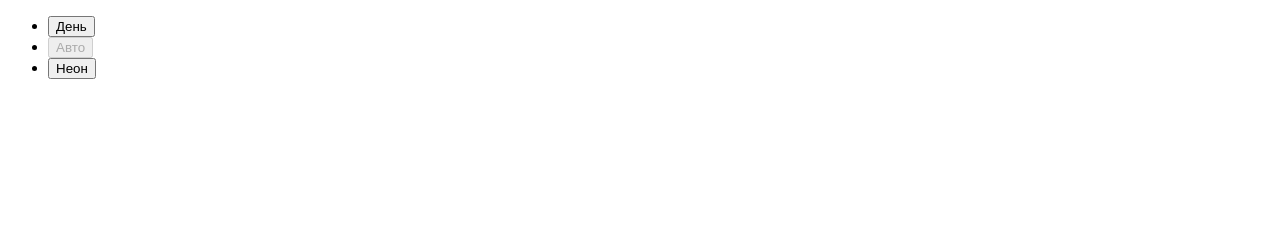
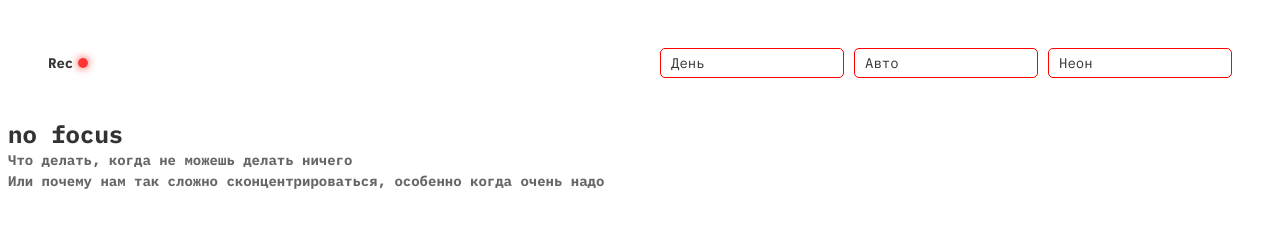
Before and after one commit to simba244/slozhno-sosredotochitsya-fd, a plain HTML site: page index.html in a window 1280 px wide. Drawn offline with Linux system fonts and the light colour scheme.

Commit message:
Собрал хедер

```diff
--- a/index.html
+++ b/index.html
@@ -5,10 +5,23 @@
     <meta http-equiv="X-UA-Compatible" content="IE=edge" />
     <meta name="viewport" content="width=device-width, initial-scale=1.0" />
     <title>Сложно сосредоточиться</title>
+    <link rel="stylesheet" href= "./fonts/fonts.css"/>
+    <link rel="stylesheet" href="./styles/variables.css">
+    <link rel="stylesheet" href="./styles/style.css">
+    <link rel="stylesheet" href="./styles/dark.css">
+    <link rel="stylesheet" href="./styles/light.css">
+
+
     <script src="./scripts/script.js"></script>
   </head>
   <body class="page">
     <header class="header decorated-zone">
+
+      <div class="header__logo">
+        <span class="header__text">Rec</span>
+        <div class="header__dot"></div>
+      </div>
+
       <nav class="header__theme-menu">
         <ul class="header__theme-menu-list">
           <li class="header__theme-menu-item">
@@ -35,6 +48,16 @@
           </li>
         </ul>
       </nav>
+
     </header>
+
+  <section class="cover">
+    <p class="cover__accent-title">no focus</p>
+    <h1 class="cover__title">
+      Что делать, когда не можешь делать ничего<br>
+      Или почему нам так сложно сконцентрироваться, особенно когда очень надо
+    </h1>
+  </section>
+
   </body>
 </html>
--- a/styles/style.css
+++ b/styles/style.css
@@ -3,3 +3,96 @@
 .page {
   /* сохраните в разметке и стилях класс page у тега body. Он удобен, чтобы составлять селекторы для разных цветовых тем. */
 }
+
+
+/* Mobile-first стили */
+.header {
+  display: grid;
+  grid-template-columns: repeat(auto-fit, minmax(150px, 1fr));
+  gap: 40px;
+  margin: 0;
+  padding: 40px;
+  font-size: 18px;
+  background-color: #ffffff;
+
+}
+
+/* Логотип */
+.header__logo {
+  display: flex;
+  align-items: center;
+  gap: 5px;
+}
+
+.header__theme-menu-list {
+  display: grid;
+  grid-template-columns: repeat(auto-fit, minmax(150px, 1fr));
+
+  gap: 10px;
+  list-style: none; /* Убираем стандартные маркеры списка */
+  padding: 0;
+  margin: 0;
+}
+
+
+
+.header__theme-menu-item {
+
+  background-color: transparent; /* Прозрачный фон */
+  border: 1px solid red; /* Красная обводка */
+  border-radius: 5px;
+}
+
+.header__dot {
+  width: 10px;
+  height: 10px;
+  background-color: rgba(255, 0, 0, 0.8);
+  border-radius: 50%;
+  box-shadow: 0 0 8px rgba(255, 0, 0, 0.8);
+}
+
+.header__text {
+  display: inline-block;
+  font-family: 'IBM Plex Mono', monospace; /* Подключенный шрифт */
+  font-size: 14px;
+  color: #333;
+  font-weight: bold;
+}
+
+
+
+
+.header__theme-menu-button {
+  background-color: transparent;
+  border: none;
+  padding: 5px 10px;
+  color: #333;
+  cursor: pointer;
+  font-size: 14px;
+  font-family: 'IBM Plex Mono', monospace; /* Шрифт для кнопок */
+}
+
+/* Секция "no focus" */
+.no-focus-section {
+  display: grid;
+  grid-template-columns: 1fr; /* Одна колонка */
+  gap: 10px; /* Расстояние между заголовком и подписью */
+  padding: 20px 10px;
+  text-align: center; /* Центрируем текст */
+}
+
+.cover__accent-title {
+  font-family: 'IBM Plex Mono', monospace; /* Шрифт для кнопок */
+  font-size: 24px;
+  font-weight: bold;
+  color: #333;
+  margin: 0;
+}
+
+.cover__title {
+  font-family: 'IBM Plex Mono', monospace; /* Шрифт для кнопок */
+  font-size: 14px;
+  color: #666;
+  margin: 0;
+  line-height: 1.5;
+}
```
